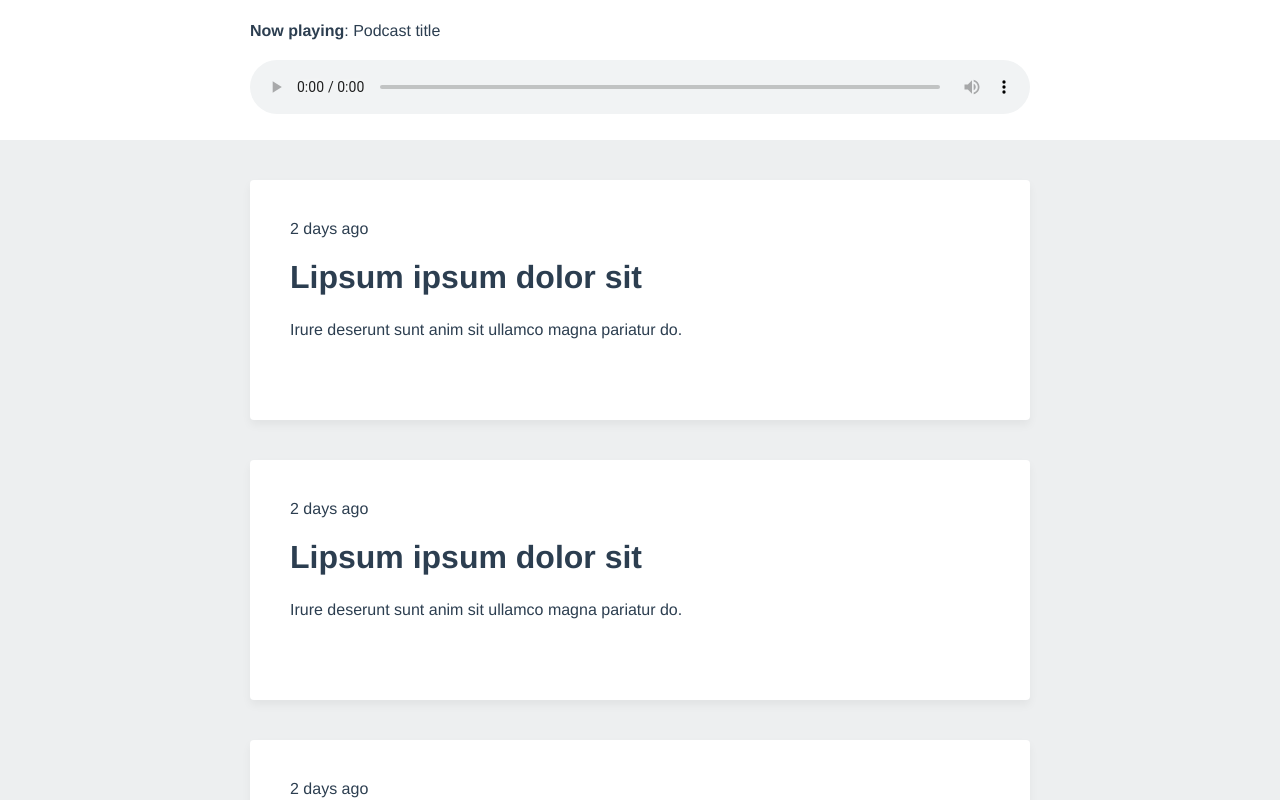
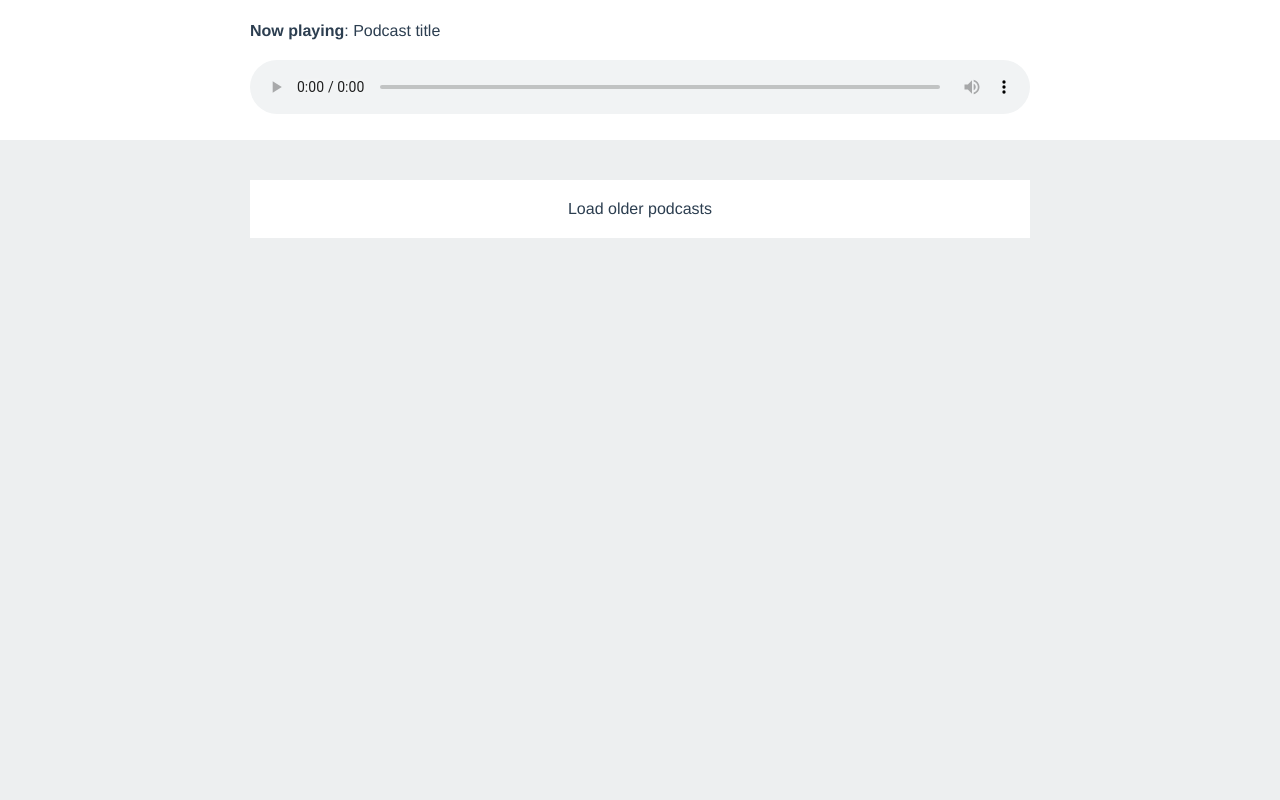
Before and after one commit to jidemusty/podcast-client, a Vue app: page / in a window 1280 px wide. Shown: the top 800 px of the page. Built offline with nearby package versions, Linux system fonts and the light colour scheme.

Commit message:
show more button and transitions

```diff
--- a/src/App.vue
+++ b/src/App.vue
@@ -54,4 +54,12 @@
     margin: 0 auto;
     flex: 1;
   }
+
+  .fade-enter-active, .fade-enter-leave {
+    transition: opacity 500ms ease-in-out;
+  }
+
+  .fade-enter, .fade-leave-to {
+    opacity: 0;
+  }
 </style>
--- a/src/components/Home.vue
+++ b/src/components/Home.vue
@@ -1,8 +1,10 @@
 <template>
     <div>
-        <simple></simple>
-        <simple></simple>
-        <simple></simple>
+        <transition-group name="fade">
+            <simple></simple>
+        </transition-group>
+
+        <a href="#" class="load-more">Load older podcasts</a>
     </div>
 </template>
 
@@ -16,5 +18,16 @@
 };
 </script>
 
-<style>
+<style lang="scss">
+    .load-more {
+        display: block;
+        width: 100%;
+        padding: 20px;
+        background-color: #FFF;
+        text-align: center;
+        margin-bottom: 40px;
+        text-decoration: none;
+        color: inherit;
+        font-weight: 500;
+    }
 </style>
--- a/src/components/podcasts/Simple.vue
+++ b/src/components/podcasts/Simple.vue
@@ -6,7 +6,7 @@
         <div class="podcast__details">
             <div class="podcast__sub">2 days ago</div>
             <h1 class="podcast__header">
-                Lipsum ipsum dolor sit
+                <a href="#">Lipsum ipsum dolor sit</a>
             </h1>
             <p>
                 Irure deserunt sunt anim sit ullamco magna pariatur do.
@@ -35,6 +35,14 @@
 
         &__sub {
             font-weight: 500;
+        }
+
+        &__header {
+            font-size: 1.6em;
+
+            a {
+                text-decoration: none;
+            }
         }
 
         &__details {
```
